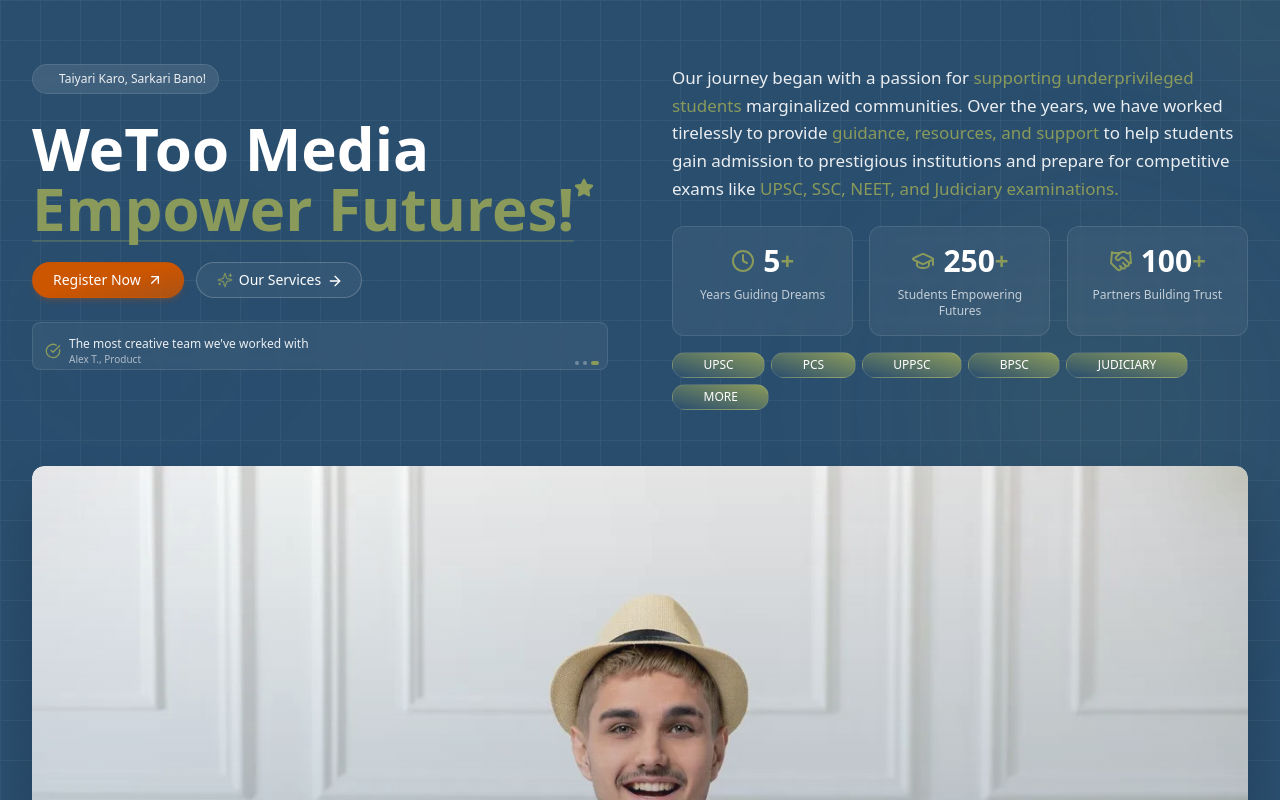
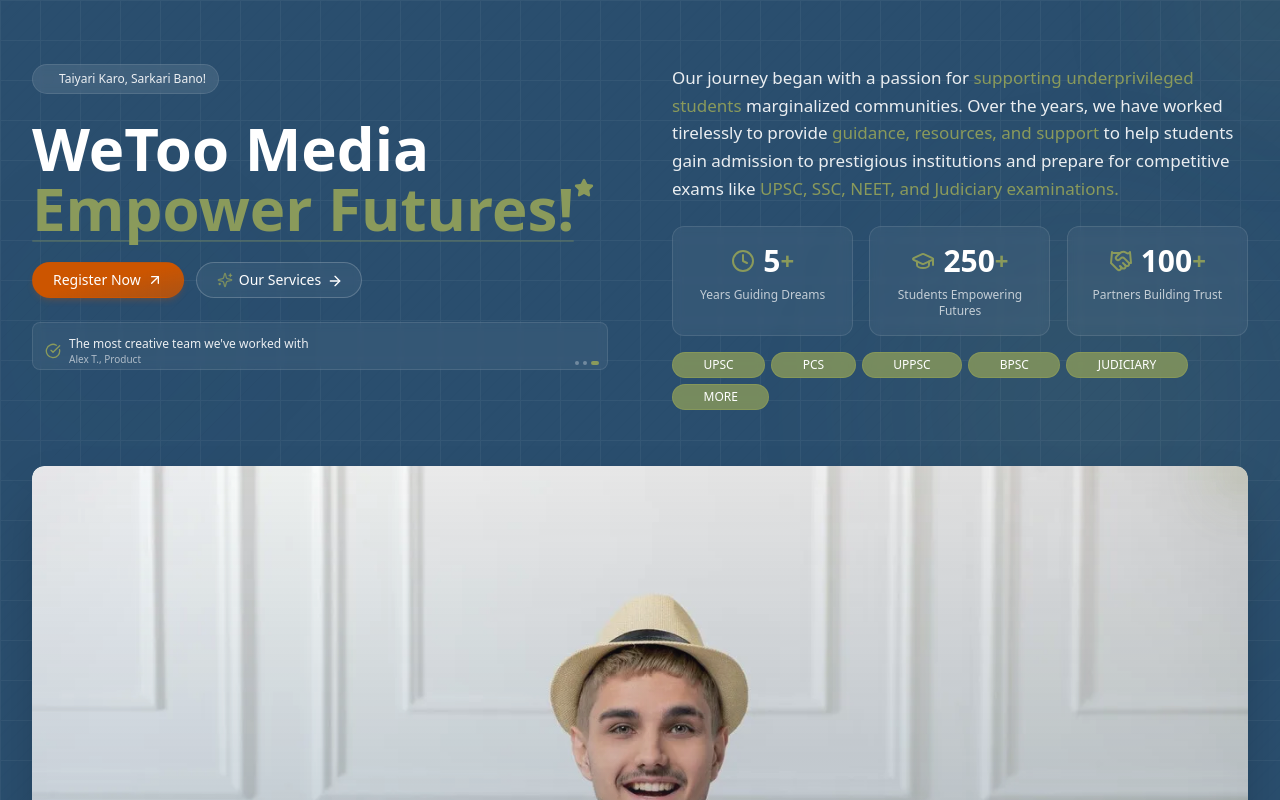
Before and after one commit to TanweerWeToo/wetoomedia, a React (Vite) app: page / in a window 1280 px wide. Shown: the top 800 px of the page. Built offline with nearby package versions, Linux system fonts and the light colour scheme.

Commit message:
Update Hero component styles to adjust background and border colors for improved visual consistency and design coherence on the Landing page.

```diff
--- a/src/pages/Landing/Hero.jsx
+++ b/src/pages/Landing/Hero.jsx
@@ -339,7 +339,7 @@
               ].map((skill, idx) => (
                 <div
                   key={idx}
-                  className="bg-white/10 bg-gradient-to-tr from-primary to-secondary backdrop-blur-sm px-2 sm:px-5 lg:px-6 xl:px-[30.5px] py-1 rounded-full text-xs border border-white/10 hover:bg-white/20 hover:border-white/30 transition-all duration-300 transform hover:-translate-y-0.5 cursor-pointer"
+                  className="bg-secondary/80  backdrop-blur-sm px-2 sm:px-5 lg:px-6 xl:px-[30.5px] py-1 rounded-full text-xs border border-secondary/80 hover:bg-secondary/90 hover:border-secondary transition-all duration-300 transform hover:-translate-y-0.5 cursor-pointer"
                   style={{
                     transitionDelay: `${idx * 100}ms`,
                     animation: `fadeSlideIn 0.5s ease-out ${
```
